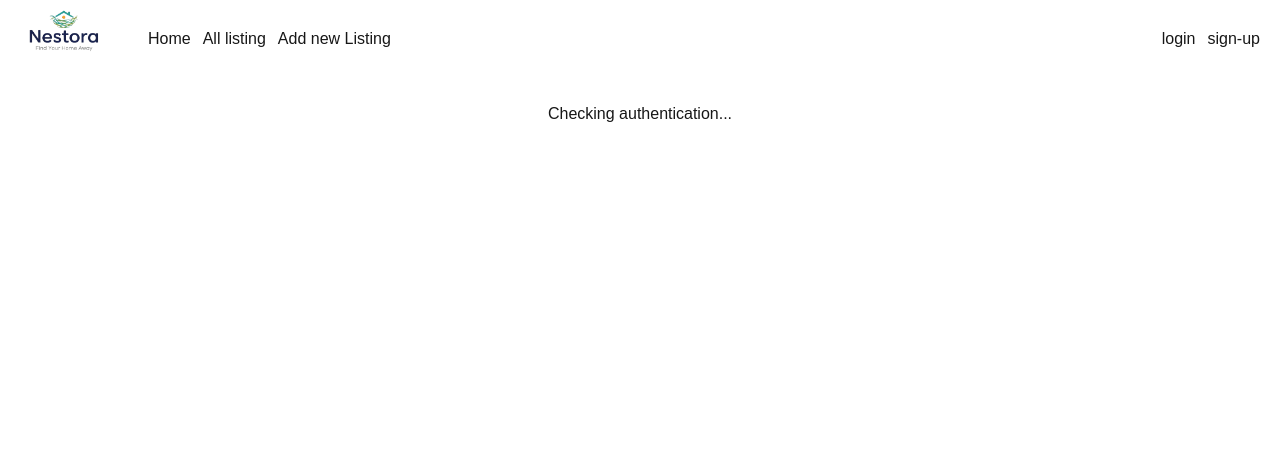
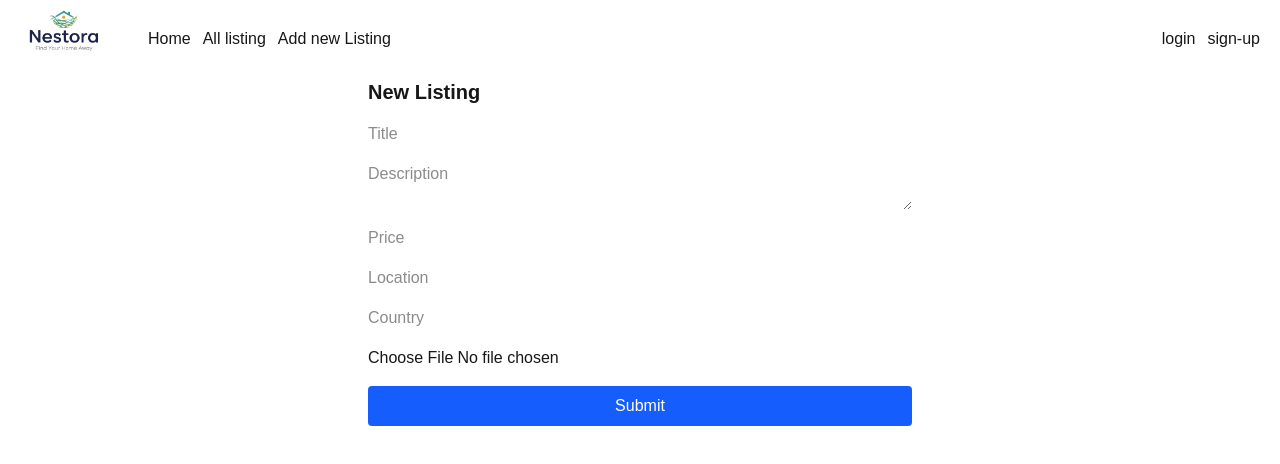
Before and after one commit to siddhantsaigaonkar/nestora_FE, a Next.js app: page /NewListing in a window 1280 px wide. Shown: the top 464 px of the page. Built offline with nearby package versions, Linux system fonts and the light colour scheme; no server answers.

Commit message:
changes made

```diff
--- a/app/NewListing/NewListingClient.tsx
+++ b/app/NewListing/NewListingClient.tsx
@@ -128,17 +128,14 @@
 
 
 
-
 "use client";
 
+import { useState } from "react";
 import { useRouter } from "next/navigation";
-import { useEffect, useState, useRef } from "react";
 import { toast } from "react-toastify";
 
 export default function NewListingClient() {
   const router = useRouter();
-  const toastShown = useRef(false);
-  const [checkingAuth, setCheckingAuth] = useState(true);
 
   const [formData, setFormData] = useState({
     title: "",
@@ -150,38 +147,7 @@ export default function NewListingClient() {
 
   const [imageFile, setImageFile] = useState<File | null>(null);
   const [errors, setErrors] = useState<Record<string, string>>({});
-
-  // Auth check
-  useEffect(() => {
-    async function checkAuth() {
-      try {
-        const res = await fetch(
-          `${process.env.NEXT_PUBLIC_API_URL}/api/check-auth`,
-          {
-            credentials: "include",
-          }
-        );
-
-        if (res.status === 401) {
-          if (!toastShown.current) {
-            toastShown.current = true;
-            toast.error("You must login first");
-          }
-          router.push("/login?redirect=/NewListing");
-          return;
-        }
-
-        setCheckingAuth(false);
-      } catch (err) {
-        console.error(err);
-      }
-    }
-
-    checkAuth();
-  }, [router]);
-
-  if (checkingAuth)
-    return <p className="text-center mt-10">Checking authentication...</p>;
+  const [loading, setLoading] = useState(false);
 
   const handleChange = (
     e: React.ChangeEvent<HTMLInputElement | HTMLTextAreaElement>
@@ -191,7 +157,9 @@ export default function NewListingClient() {
   };
 
   const handleFileChange = (e: React.ChangeEvent<HTMLInputElement>) => {
-    if (e.target.files && e.target.files[0]) setImageFile(e.target.files[0]);
+    if (e.target.files && e.target.files[0]) {
+      setImageFile(e.target.files[0]);
+    }
   };
 
   const validate = () => {
@@ -222,6 +190,7 @@ export default function NewListingClient() {
     if (imageFile) fd.append("image", imageFile);
 
     try {
+      setLoading(true);
       const res = await fetch(
         `${process.env.NEXT_PUBLIC_API_URL}/api/listings`,
         {
@@ -236,9 +205,11 @@ export default function NewListingClient() {
       if (!res.ok) throw new Error(data.message || "Failed to create listing");
 
       toast.success(data.message);
-      router.push("/");
+      router.push("/"); // Redirect to home after creating listing
     } catch (err: any) {
       toast.error(err.message || "Something went wrong");
+    } finally {
+      setLoading(false);
     }
   };
 
@@ -269,6 +240,7 @@ export default function NewListingClient() {
 
       <input
         name="price"
+        type="number"
         placeholder="Price"
         value={formData.price}
         onChange={handleChange}
@@ -293,7 +265,13 @@ export default function NewListingClient() {
 
       <input type="file" onChange={handleFileChange} />
 
-      <button className="bg-blue-600 text-white p-2 rounded">Submit</button>
+      <button
+        type="submit"
+        disabled={loading}
+        className="bg-blue-600 text-white p-2 rounded"
+      >
+        {loading ? "Submitting..." : "Submit"}
+      </button>
     </form>
   );
 }
```
